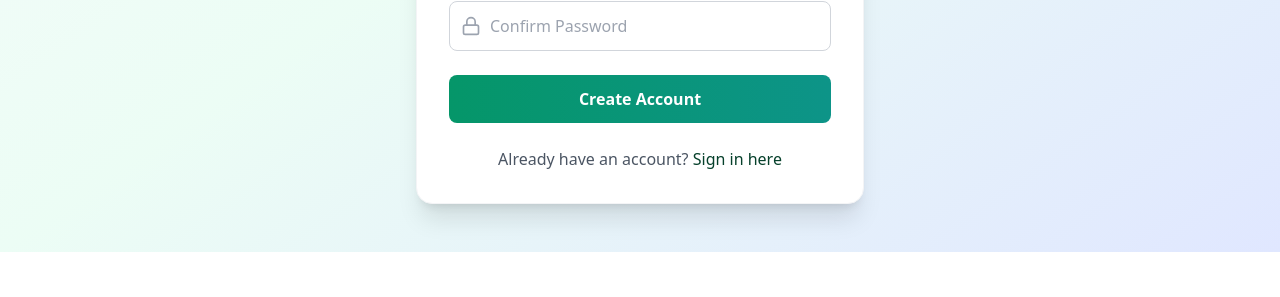
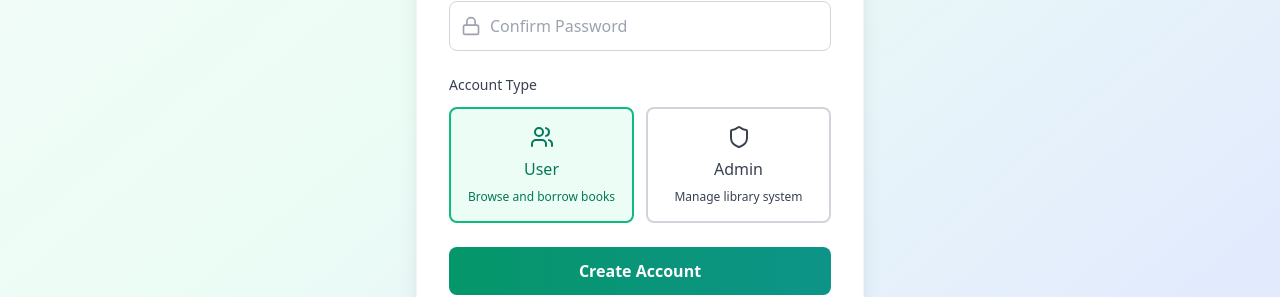
Before and after one commit to graciari2000/gestion_librairie, a React (Vite) app: page /register in a window 1280 px wide. Shown: the part 643-940 px from the top of the page. Before the commit the page ends 895 px from the top, so only its background shows below. Built offline with nearby package versions, Linux system fonts and the light colour scheme; no server answers.

Commit message:
Implement Admin Role Selection in Registration

```diff
--- a/src/contexts/AuthContext.tsx
+++ b/src/contexts/AuthContext.tsx
@@ -11,15 +11,14 @@ interface AuthContextType {
   user: User | null;
   token: string | null;
   login: (email: string, password: string) => Promise<void>;
-  register: (name: string, email: string, password: string) => Promise<void>;
-  registerAdmin: (name: string, email: string, password: string, adminToken: string) => Promise<void>;
+  register: (name: string, email: string, password: string, role?: 'user' | 'admin') => Promise<void>;
   logout: () => void;
   loading: boolean;
 }
 
 const AuthContext = createContext<AuthContextType | undefined>(undefined);
 
-const API_BASE_URL = import.meta.env.VITE_API_BASE_URL || 'http://localhost:5003';
+const API_BASE_URL = import.meta.env.VITE_API_BASE_URL || 'http://localhost:5000';
 
 export const useAuth = () => {
   const context = useContext(AuthContext);
@@ -41,18 +40,10 @@ export const AuthProvider: React.FC<{ children: React.ReactNode }> = ({ children
 
       if (storedToken && storedUser) {
         try {
-          const response = await fetch(`${API_BASE_URL}/api/auth/validate`, {
-            headers: {
-              'Authorization': `Bearer ${storedToken}`
-            }
-          });
-
-          if (response.ok) {
-            setToken(storedToken);
-            setUser(JSON.parse(storedUser));
-          } else {
-            clearAuthData();
-          }
+          // For now, we'll just use the stored data
+          // In a real app, you might want to validate the token with the server
+          setToken(storedToken);
+          setUser(JSON.parse(storedUser));
         } catch (error) {
           console.error('Token validation failed:', error);
           clearAuthData();
@@ -103,14 +94,14 @@ export const AuthProvider: React.FC<{ children: React.ReactNode }> = ({ children
     localStorage.setItem('user', JSON.stringify(data.user));
   };
 
-  const register = async (name: string, email: string, password: string) => {
+  const register = async (name: string, email: string, password: string, role: 'user' | 'admin' = 'user') => {
     const response = await fetch(`${API_BASE_URL}/api/auth/register`, {
       method: 'POST',
       headers: {
         'Content-Type': 'application/json',
         'Accept': 'application/json',
       },
-      body: JSON.stringify({ name, email, password, role: 'user' }), // Default role
+      body: JSON.stringify({ name, email, password, role }),
     });
 
     const data = await handleAuthResponse(response);
@@ -118,21 +109,6 @@ export const AuthProvider: React.FC<{ children: React.ReactNode }> = ({ children
     setUser(data.user);
     localStorage.setItem('token', data.token);
     localStorage.setItem('user', JSON.stringify(data.user));
-  };
-
-  const registerAdmin = async (name: string, email: string, password: string, adminToken: string) => {
-    const response = await fetch(`${API_BASE_URL}/api/auth/register-admin`, {
-      method: 'POST',
-      headers: {
-        'Content-Type': 'application/json',
-        'Accept': 'application/json',
-        'Authorization': `Bearer ${adminToken}`
-      },
-      body: JSON.stringify({ name, email, password, role: 'admin' }),
-    });
-
-    const data = await handleAuthResponse(response);
-    return data; // Typically you wouldn't auto-login after admin registration
   };
 
   const logout = () => {
@@ -146,7 +122,6 @@ export const AuthProvider: React.FC<{ children: React.ReactNode }> = ({ children
     token,
     login,
     register,
-    registerAdmin,
     logout,
     loading,
   };
--- a/src/contexts/LanguageContext.tsx
+++ b/src/contexts/LanguageContext.tsx
@@ -65,6 +65,9 @@ const translations = {
     'auth.register.email': 'Email Address',
     'auth.register.password': 'Password',
     'auth.register.confirm_password': 'Confirm Password',
+    'auth.register.account_type': 'Account Type',
+    'auth.register.user_desc': 'Browse and borrow books',
+    'auth.register.admin_desc': 'Manage library system',
     'auth.register.create_account': 'Create Account',
     'auth.register.creating_account': 'Creating Account...',
     'auth.register.have_account': 'Already have an account?',
@@ -232,6 +235,9 @@ const translations = {
     'auth.register.email': 'Adresse Email',
     'auth.register.password': 'Mot de Passe',
     'auth.register.confirm_password': 'Confirmer le Mot de Passe',
+    'auth.register.account_type': 'Type de Compte',
+    'auth.register.user_desc': 'Parcourir et emprunter des livres',
+    'auth.register.admin_desc': 'Gérer le système de bibliothèque',
     'auth.register.create_account': 'Créer un Compte',
     'auth.register.creating_account': 'Création du compte...',
     'auth.register.have_account': 'Vous avez déjà un compte ?',
--- a/src/pages/Register.tsx
+++ b/src/pages/Register.tsx
@@ -2,13 +2,14 @@ import React, { useState } from 'react';
 import { Link, useNavigate } from 'react-router-dom';
 import { useAuth } from '../contexts/AuthContext';
 import { useLanguage } from '../contexts/LanguageContext';
-import { BookOpen, User, Mail, Lock, AlertCircle } from 'lucide-react';
+import { BookOpen, User, Mail, Lock, AlertCircle, Shield, Users } from 'lucide-react';
 
 const Register: React.FC = () => {
   const [name, setName] = useState('');
   const [email, setEmail] = useState('');
   const [password, setPassword] = useState('');
   const [confirmPassword, setConfirmPassword] = useState('');
+  const [role, setRole] = useState<'user' | 'admin'>('user');
   const [error, setError] = useState('');
   const [loading, setLoading] = useState(false);
   const { register } = useAuth();
@@ -32,7 +33,7 @@ const Register: React.FC = () => {
     setLoading(true);
 
     try {
-      await register(name, email, password);
+      await register(name, email, password, role);
       navigate('/dashboard');
     } catch (err: any) {
       setError(err.message);
@@ -131,6 +132,46 @@ const Register: React.FC = () => {
               </div>
             </div>
 
+            {/* Role Selection */}
+            <div>
+              <label className="block text-sm font-medium text-gray-700 mb-3">
+                {t('auth.register.account_type')}
+              </label>
+              <div className="grid grid-cols-2 gap-3">
+                <button
+                  type="button"
+                  onClick={() => setRole('user')}
+                  className={`p-4 rounded-lg border-2 transition-all duration-200 ${
+                    role === 'user'
+                      ? 'border-emerald-500 bg-emerald-50 text-emerald-700'
+                      : 'border-gray-300 bg-white text-gray-700 hover:border-gray-400'
+                  }`}
+                >
+                  <div className="flex flex-col items-center space-y-2">
+                    <Users className="h-6 w-6" />
+                    <span className="font-medium">{t('role.user')}</span>
+                    <span className="text-xs text-center">{t('auth.register.user_desc')}</span>
+                  </div>
+                </button>
+
+                <button
+                  type="button"
+                  onClick={() => setRole('admin')}
+                  className={`p-4 rounded-lg border-2 transition-all duration-200 ${
+                    role === 'admin'
+                      ? 'border-teal-500 bg-teal-50 text-teal-700'
+                      : 'border-gray-300 bg-white text-gray-700 hover:border-gray-400'
+                  }`}
+                >
+                  <div className="flex flex-col items-center space-y-2">
+                    <Shield className="h-6 w-6" />
+                    <span className="font-medium">{t('role.admin')}</span>
+                    <span className="text-xs text-center">{t('auth.register.admin_desc')}</span>
+                  </div>
+                </button>
+              </div>
+            </div>
+
             <button
               type="submit"
               disabled={loading}
--- a/vite.config.ts
+++ b/vite.config.ts
@@ -7,7 +7,7 @@ export default defineConfig({
   server: {
     proxy: {
       '/api': {
-        target: 'http://localhost:5003',
+        target: 'http://localhost:5000',
         changeOrigin: true,
         secure: false,
       },
```
Also changed, not shown: 1 other file (tests, documents, lock files or other folders).
